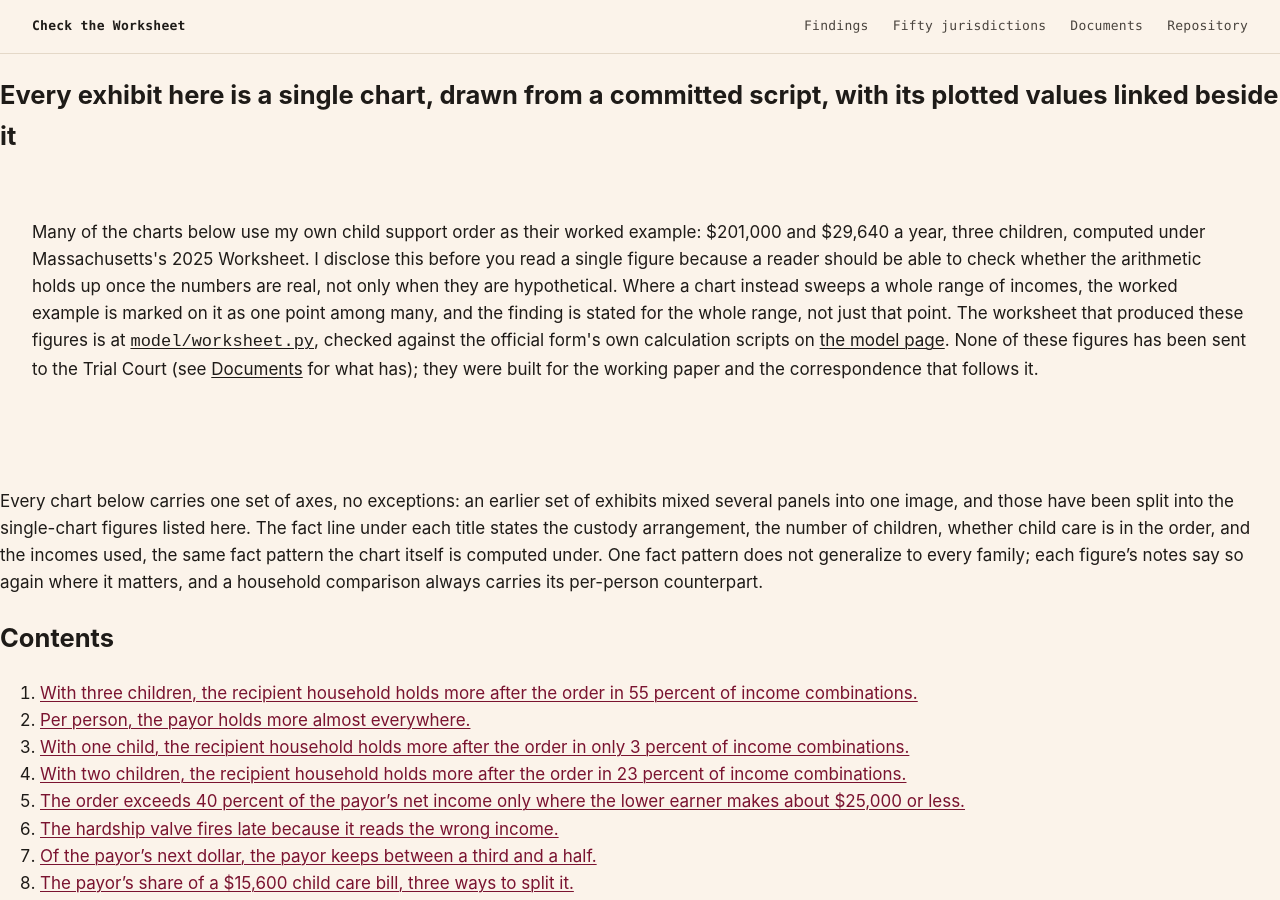
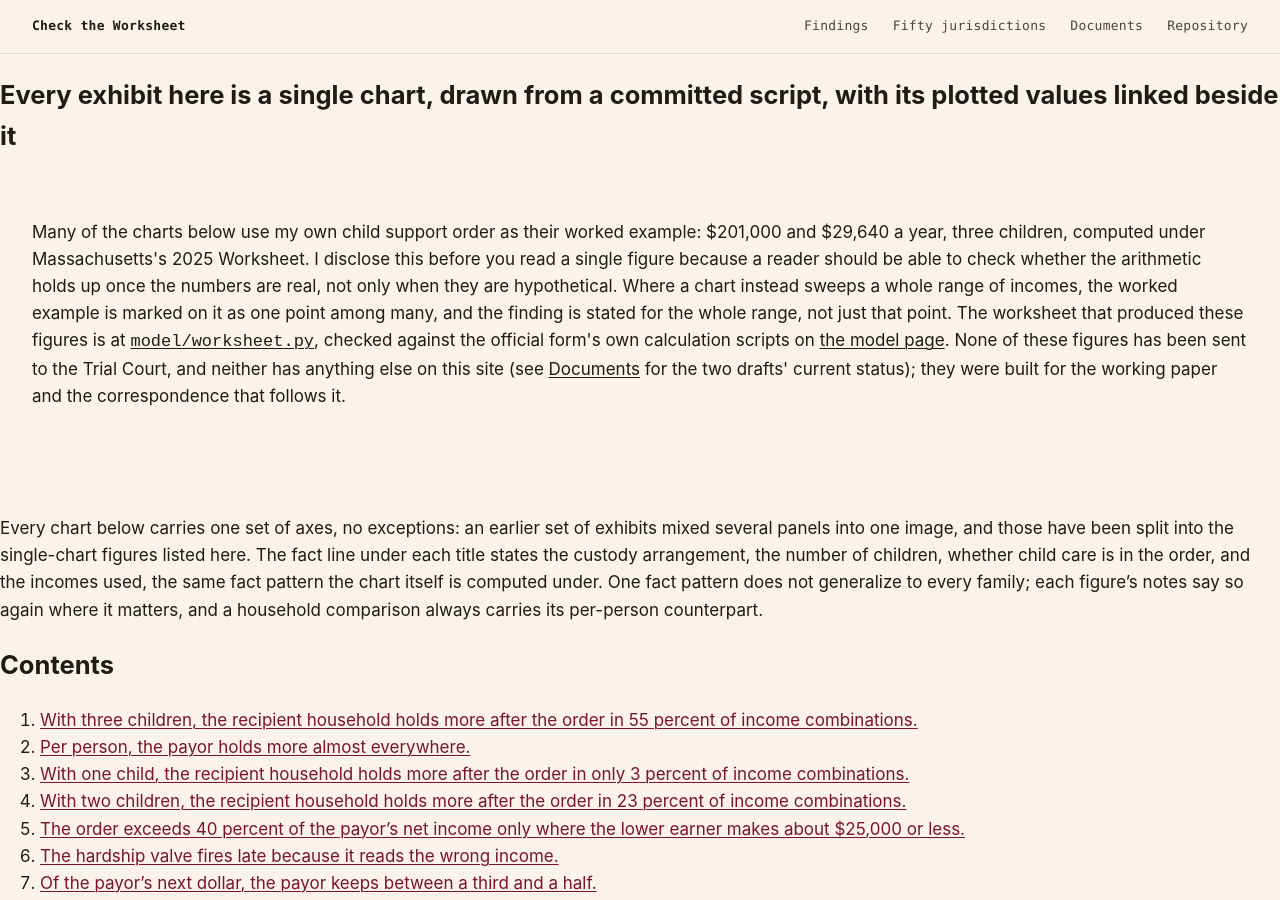
Before and after one commit to campbefs/checktheworksheet, a Jekyll site: the page built from exhibits/index.md, in a window 1280 px wide and 900 px high. Built offline with Jekyll 4.4.1, drawn with Linux system fonts in a browser that asks for light colours.

Commit message:
auto: remote session changes 2026-09-07 11:09:50

```diff
--- a/exhibits/index.md
+++ b/exhibits/index.md
@@ -18,8 +18,9 @@ sweeps a whole range of incomes, the worked example is marked on it as one point
 the finding is stated for the whole range, not just that point. The worksheet that produced these
 figures is at <a href="/model/worksheet.py"><code>model/worksheet.py</code></a>, checked against
 the official form's own calculation scripts on <a href="/the-model/">the model page</a>. None of
-these figures has been sent to the Trial Court (see <a href="/documents/">Documents</a> for what
-has); they were built for the working paper and the correspondence that follows it.</p>
+these figures has been sent to the Trial Court, and neither has anything else on this site (see
+<a href="/documents/">Documents</a> for the two drafts' current status); they were built for the
+working paper and the correspondence that follows it.</p>
 </div>
 
 Every chart below carries one set of axes, no exceptions: an earlier set of exhibits mixed several
```
Also changed, not shown: findings/index.md (+2 -0 lines), figures/exhibits/_retired-2026-09-06-multi-panel/E03-children-decide-who-holds-more-1-2-3.png (renamed from figures/exhibits/E03-children-decide-who-holds-more-1-2-3.png), figures/exhibits/_retired-2026-09-06-multi-panel/E07-child-care-rules-across-incomes-1-2-3.png (renamed from figures/exhibits/E07-child-care-rules-across-incomes-1-2-3.png), figures/exhibits/_retired-2026-09-06-multi-panel/E14-split-siblings-lower-order-higher-cost-2-children.png (renamed from figures/exhibits/E14-split-siblings-lower-order-higher-cost-2-children.png), figures/exhibits/_retired-2026-09-06-multi-panel/E15-both-parents-pay-child-care-payor-bears-93pct.png (renamed from figures/exhibits/E15-both-parents-pay-child-care-payor-bears-93pct.png).
